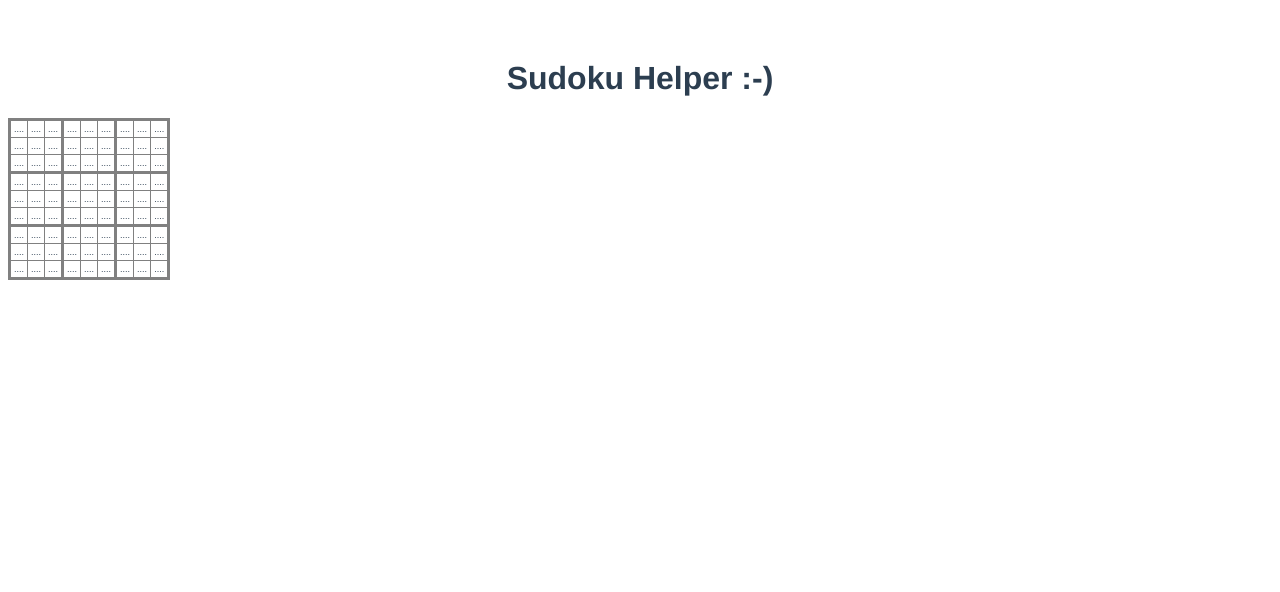
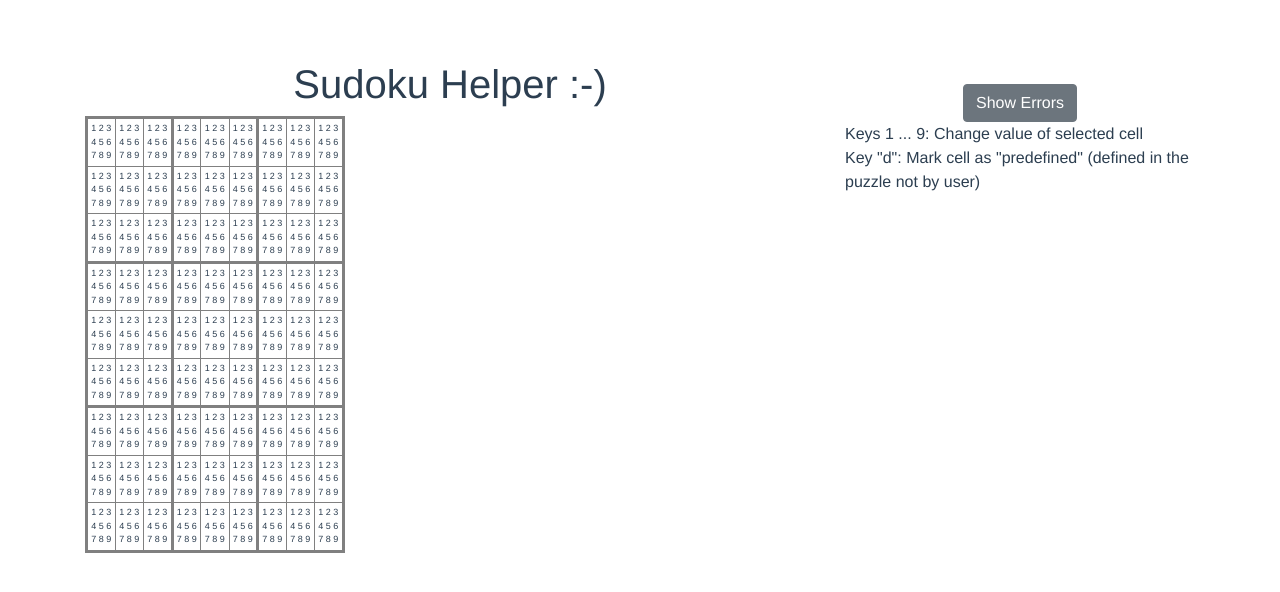
Before and after one commit to ptandler/sudoku-helper, a Vue app: page / in a window 1280 px wide. Shown: the top 592 px of the page. Built offline with nearby package versions, Linux system fonts and the light colour scheme.

Commit message:
Added "showErrors"

```diff
--- a/package.json
+++ b/package.json
@@ -8,6 +8,8 @@
     "lint": "vue-cli-service lint"
   },
   "dependencies": {
+    "bootstrap": "4",
+    "bootstrap-vue": "^2.0.0-rc.11",
     "register-service-worker": "^1.0.0",
     "vue": "^2.5.16",
     "vue-class-component": "^6.0.0",
--- a/public/index.html
+++ b/public/index.html
@@ -3,13 +3,15 @@
 <head>
     <meta charset="utf-8">
     <meta http-equiv="X-UA-Compatible" content="IE=edge">
-    <meta name="viewport" content="width=device-width,initial-scale=1.0">
+    <meta name="viewport" content="width=device-width,initial-scale=1.0, shrink-to-fit=no">
     <link rel="icon" href="<%= BASE_URL %>favicon.ico">
+    <link rel="manifest" href="<%= BASE_URL %>/manifest.json">
     <title>sudoku-helper</title>
 </head>
 <body>
 <noscript>
-      <strong>We're sorry but sudoku-helper doesn't work properly without JavaScript enabled. Please enable it to continue.</strong>
+    <strong>We're sorry but sudoku-helper doesn't work properly without JavaScript enabled. Please enable it to
+        continue.</strong>
 </noscript>
 <div id="app"></div>
 <!-- built files will be auto injected -->
--- a/src/App.vue
+++ b/src/App.vue
@@ -1,5 +1,7 @@
 <template>
-    <div id="app">
+    <div id="app" class="container">
+        <div class="row">
+            <div class="col-12 col-lg-8">
                 <h1>Sudoku Helper :-)</h1>
                 <table class="sudoku"
                        tabindex="1"
@@ -13,14 +15,25 @@
                     </tr>
                 </table>
             </div>
+            <div class="col-12 col-lg-4">
+                <br/>
+                <b-button-group>
+                    <b-button @click="showErrors">Show Errors</b-button>
+                </b-button-group>
+                <br/>
+                <p class="text-left">
+                    Keys 1 ... 9: Change value of selected cell<br/>
+                    Key "d": Mark cell as "predefined" (defined in the puzzle not by user)
+                </p>
+            </div>
+        </div>
+    </div>
 </template>
 
 <script lang="ts">
     import {Component, Vue} from 'vue-property-decorator';
     import SudokuField from './components/SudokuField';
     import {SudokuValue, sudokuValues, Sudoku} from './components/Sudoku';
-
-    console.log(sudokuValues);
 
     @Component({
         components: {
@@ -36,8 +49,17 @@
             onKeypress(event) {
                 // console.log(event);
                 if (event.key >= "1" && event.key <= "9") {
-                    this.sudoku.setValueOfActiveCell(event.key)
+                    this.sudoku.setValueOfActiveCell(event.key);
+                    return;
                 }
+                if (event.key === "d") {
+                    for (let m of this.sudoku.getActiveCells()) {
+                        m.predefined = ! m.predefined;
+                    }
+                }
+            },
+            showErrors() {
+                this.sudoku.showErrors();
             }
         },
         data: () => {
@@ -72,6 +94,7 @@
         td {
             border: 1px solid gray;
             padding: 3px;
+            width: 6ex;
         }
 
         // make the bold lines for squares
--- a/src/components/Sudoku.ts
+++ b/src/components/Sudoku.ts
@@ -74,14 +74,44 @@ export class Sudoku {
         this.getModel(x, y).setActive();
     }
 
-    public setValueOfActiveCell(v: string) {
+    public getActiveCells() {
+        const result = [];
         for (let row of sudokuValues) {
             for (let col of sudokuValues) {
                 const m = this.getModel(row, col);
                 if (m.active) {
-                    m.setValue(parseInt(v, 10));
+                    result.push(m);
                 }
             }
+        }
+        return result;
+    }
+
+    public setValueOfActiveCell(v: string) {
+        for (let m of this.getActiveCells()) {
+            m.setValue(parseInt(v, 10));
+        }
+    }
+
+    public showErrors() {
+        for (let row of sudokuValues) {
+            for (let col of sudokuValues) {
+                const m = this.getModel(row, col);
+                m.error = false;
+            }
+        }
+
+        for (let row of this.rows) {
+            console.log(`validate row ${row}`);
+            row.showErrors();
+        }
+        for (let col of this.cols) {
+            console.log(`validate col ${col}`);
+            col.showErrors();
+        }
+        for (let square of this.squares) {
+            console.log(`validate square ${square}`);
+            square.showErrors();
         }
     }
 }
@@ -91,6 +121,7 @@ export class SudokuFieldModel {
     public active: boolean = false;
     public highlighted: boolean = false;
     public predefined: boolean = false;
+    public error: boolean = false;
 
     constructor(
         public x: SudokuValue,
@@ -147,7 +178,7 @@ export class SudokuFieldModel {
         if (this.hasDefinedValue()) {
             return this.value.toString();
         } else {
-            return "....";
+            return this.value.join(" ");
         }
     }
 }
@@ -166,4 +197,26 @@ export class SudokuCollection {
     public get(i: number /*SudokuValue*/) {
         return this.list[i];
     }
+
+    public showErrors() {
+        const counter: SudokuFieldModel[][] = [];
+        for (let i of sudokuValues) {
+            counter[i] = [];
+        }
+        for (let i of sudokuValues) {
+            if (this.list[i]) {
+                const v = this.list[i].hasDefinedValue();
+                if (v) {
+                    counter[v].push(this.list[i]);
+                }
+            }
+        }
+        for (let i of sudokuValues) {
+            if (counter[i].length > 1) {
+                for (let m of counter[i]) {
+                    m.error = true;
+                }
+            }
+        }
+    }
 }
--- a/src/components/SudokuField.vue
+++ b/src/components/SudokuField.vue
@@ -2,6 +2,7 @@
     <td :class="{ field: true,
         active: model.active,
         highlighted: model.highlighted,
+        error: model.error,
         predefined: model.predefined,
         notDefined: ! model.hasDefinedValue()
         }"
@@ -32,15 +33,18 @@
         background: yellow !important;
         font-weight: bold;
     }
-
     .highlighted {
         background: lightyellow;
     }
-
+    .error {
+        color: red;
+        // text-decoration: underline red;
+        border: 3px solid red;
+    }
     .predefined {
         font-weight: bold;
+        background: lavenderblush;
     }
-
     .notDefined {
         font-size: xx-small;
     }
```
Also changed, not shown: src/components/HelloWorld.vue (deleted, +0 -58 lines), src/main.ts (+7 -1 lines), public/manifest.json, 1 other file (tests, documents, lock files or other folders). Lines whose indentation alone changed are shown as unchanged.
